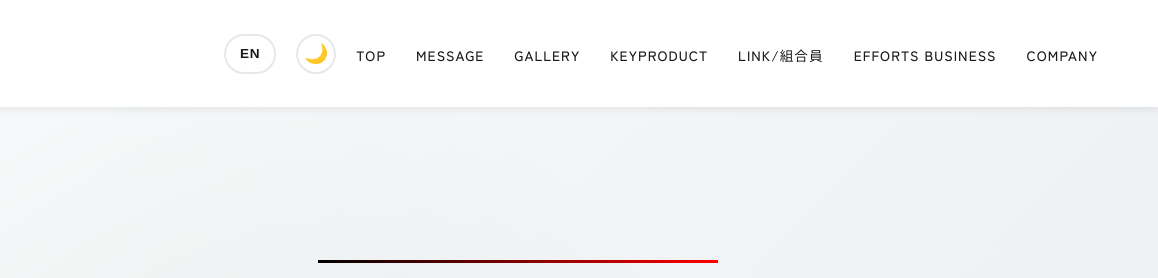
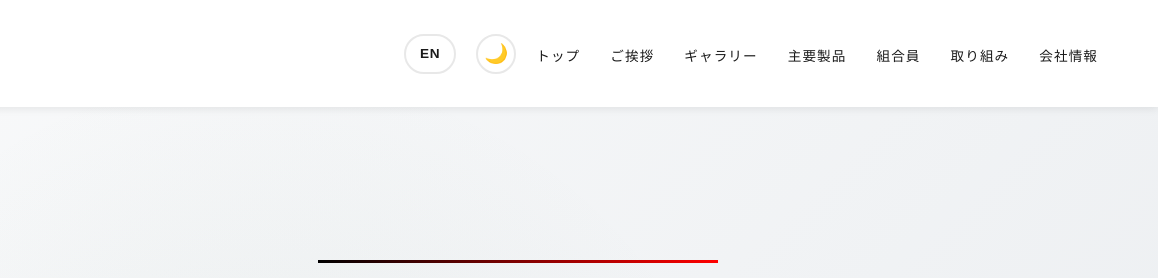
Before and after one commit to Shibachan1015/NPFCF, a plain HTML site: page index.html in a window 1280 px wide. Shown: the top 278 px of the page, 122-1280 px from the left. Drawn offline with Linux system fonts and the light colour scheme.

Commit message:
ナビメニュー項目を日本語化（言語切り替え対応）
Co-Authored-By: Claude Opus 4.7 (1M context) <noreply@anthropic.com>

```diff
--- a/index.html
+++ b/index.html
@@ -32,13 +32,13 @@
                     <span class="theme-icon">🌙</span>
                 </button>
                 <ul class="nav-menu">
-                    <li><a href="#top">TOP</a></li>
-                    <li><a href="#message">MESSAGE</a></li>
-                    <li><a href="#gallery">GALLERY</a></li>
-                    <li><a href="#keyproduct">KEYPRODUCT</a></li>
-                    <li><a href="#link"><span lang="ja">LINK/組合員</span><span lang="en">LINK/MEMBERS</span></a></li>
-                    <li><a href="#efforts">EFFORTS BUSINESS</a></li>
-                    <li><a href="#company">COMPANY</a></li>
+                    <li><a href="#top"><span lang="ja">トップ</span><span lang="en">TOP</span></a></li>
+                    <li><a href="#message"><span lang="ja">ご挨拶</span><span lang="en">MESSAGE</span></a></li>
+                    <li><a href="#gallery"><span lang="ja">ギャラリー</span><span lang="en">GALLERY</span></a></li>
+                    <li><a href="#keyproduct"><span lang="ja">主要製品</span><span lang="en">KEYPRODUCT</span></a></li>
+                    <li><a href="#link"><span lang="ja">組合員</span><span lang="en">MEMBERS</span></a></li>
+                    <li><a href="#efforts"><span lang="ja">取り組み</span><span lang="en">EFFORTS BUSINESS</span></a></li>
+                    <li><a href="#company"><span lang="ja">会社情報</span><span lang="en">COMPANY</span></a></li>
                 </ul>
                 <button class="menu-toggle" aria-label="メニュー">
                     <span></span>
```
